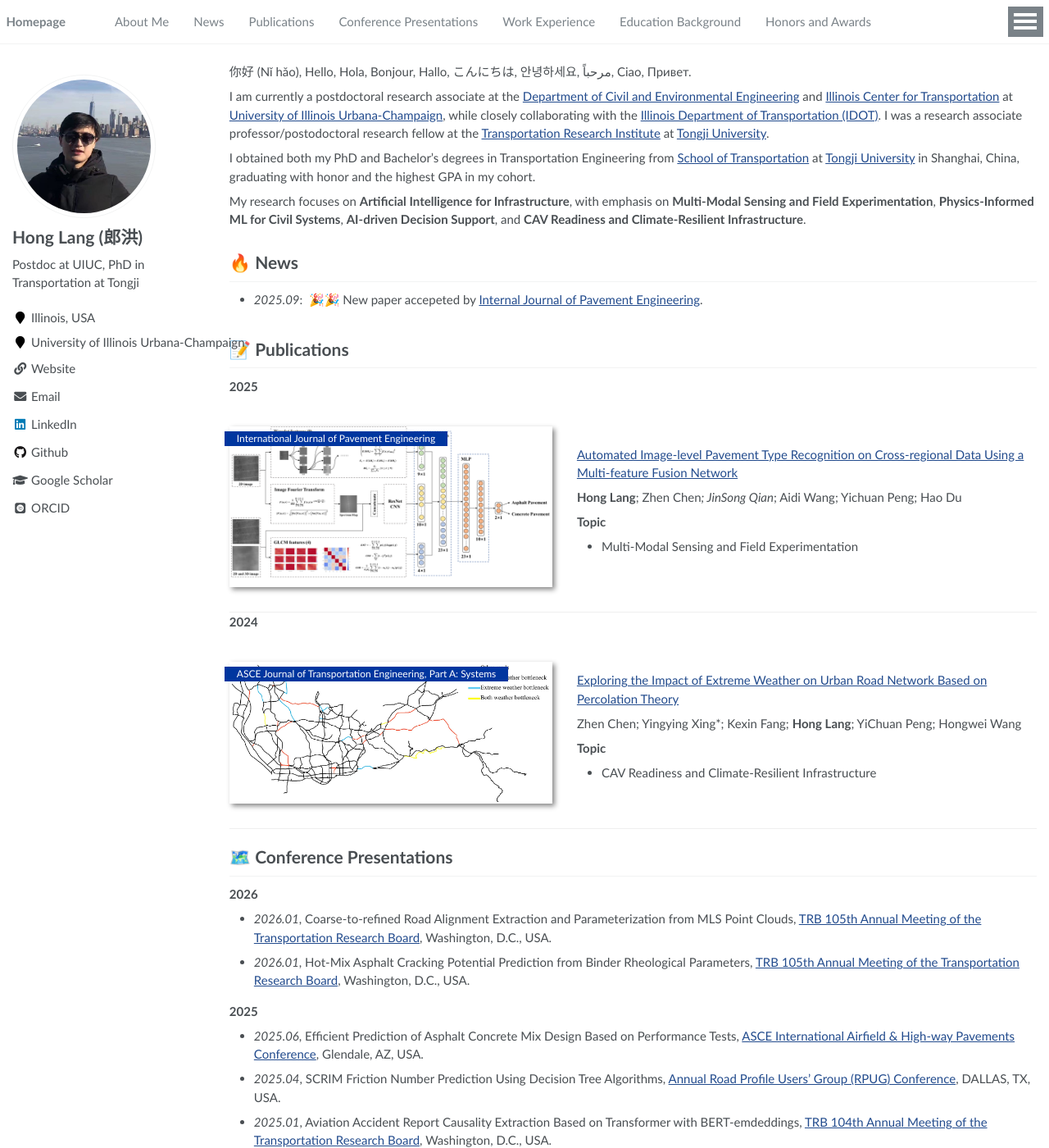
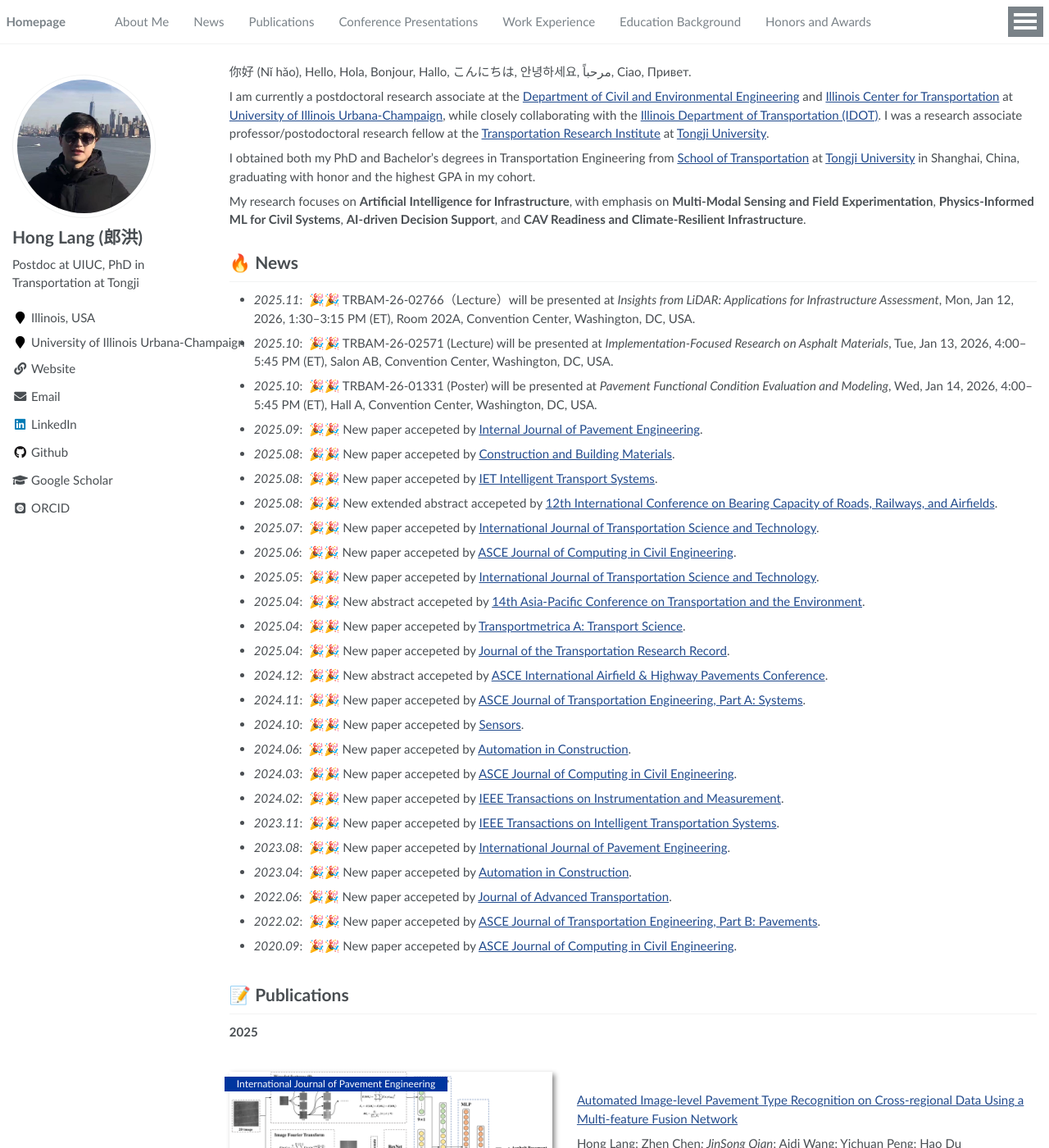
Before and after one commit to IP2RG/honglang, a Jekyll site: the page built from _pages/about.md, in a window 1280 px wide and 1400 px high. Shown: the whole window at 82% size. Built offline with Jekyll 4.4.1, drawn with Linux system fonts in a browser that asks for light colours; some web fonts are replaced; some of the changed text lies outside the part shown.

Commit message:
Revise news and publications for recent updates
Updated news and publications sections with recent achievements and paper acceptances.

```diff
--- a/_pages/about.md
+++ b/_pages/about.md
@@ -27,7 +27,31 @@ My research focuses on **Artificial Intelligence for Infrastructure**, with emph
 
 <span class='anchor' id='-news'></span>
 # 🔥 News
+- *2025.11*: &nbsp;🎉🎉 TRBAM-26-02766（Lecture）will be presented at *Insights from LiDAR: Applications for Infrastructure Assessment*, Mon, Jan 12, 2026, 1:30–3:15 PM (ET), Room 202A, Convention Center, Washington, DC, USA.
+- *2025.10*: &nbsp;🎉🎉 TRBAM-26-02571 (Lecture) will be presented at *Implementation-Focused Research on Asphalt Materials*, Tue, Jan 13, 2026, 4:00–5:45 PM (ET), Salon AB, Convention Center, Washington, DC, USA.
+- *2025.10*: &nbsp;🎉🎉 TRBAM-26-01331 (Poster) will be presented at *Pavement Functional Condition Evaluation and Modeling*, Wed, Jan 14, 2026, 4:00–5:45 PM (ET), Hall A, Convention Center, Washington, DC, USA.
 - *2025.09*: &nbsp;🎉🎉 New paper accepeted by [Internal Journal of Pavement Engineering](https://www.tandfonline.com/journals/gpav20).
+- *2025.08*: &nbsp;🎉🎉 New paper accepeted by [Construction and Building Materials](https://www.sciencedirect.com/journal/construction-and-building-materials).
+- *2025.08*: &nbsp;🎉🎉 New paper accepeted by [IET Intelligent Transport Systems](https://ietresearch.onlinelibrary.wiley.com/journal/17519578).
+- *2025.08*: &nbsp;🎉🎉 New extended abstract accepeted by [12th International Conference on Bearing Capacity of Roads, Railways, and Airfields](https://bcrra.si/).
+- *2025.07*: &nbsp;🎉🎉 New paper accepeted by [International Journal of Transportation Science and Technology](https://www.sciencedirect.com/journal/international-journal-of-transportation-science-and-technology).
+- *2025.06*: &nbsp;🎉🎉 New paper accepeted by [ASCE Journal of Computing in Civil Engineering](https://ascelibrary.org/journal/jccee5).
+- *2025.05*: &nbsp;🎉🎉 New paper accepeted by [International Journal of Transportation Science and Technology](https://www.sciencedirect.com/journal/international-journal-of-transportation-science-and-technology).
+- *2025.04*: &nbsp;🎉🎉 New abstract accepeted by [14th Asia-Pacific Conference on Transportation and the Environment](https://www.pavement.org.sg/event-details-registration/14th-asia-pacific-conference-on-transportation-and-the-environment).
+- *2025.04*: &nbsp;🎉🎉 New paper accepeted by [Transportmetrica A: Transport Science](https://www.tandfonline.com/journals/ttra21).
+- *2025.04*: &nbsp;🎉🎉 New paper accepeted by [Journal of the Transportation Research Record](https://journals.sagepub.com/home/trr).
+- *2024.12*: &nbsp;🎉🎉 New abstract accepeted by [ASCE International Airfield & Highway Pavements Conference](https://www.asce.org/education-and-events/events/meetings/ictd-pavements-2025).
+- *2024.11*: &nbsp;🎉🎉 New paper accepeted by [ASCE Journal of Transportation Engineering, Part A: Systems](https://ascelibrary.org/journal/jtepbs).
+- *2024.10*: &nbsp;🎉🎉 New paper accepeted by [Sensors](https://www.mdpi.com/journal/sensors).
+- *2024.06*: &nbsp;🎉🎉 New paper accepeted by [Automation in Construction](https://www.sciencedirect.com/journal/automation-in-construction).
+- *2024.03*: &nbsp;🎉🎉 New paper accepeted by [ASCE Journal of Computing in Civil Engineering](https://ascelibrary.org/journal/jccee5).
+- *2024.02*: &nbsp;🎉🎉 New paper accepeted by [IEEE Transactions on Instrumentation and Measurement](https://ieeexplore.ieee.org/document/11024188).
+- *2023.11*: &nbsp;🎉🎉 New paper accepeted by [IEEE Transactions on Intelligent Transportation Systems](https://ieeexplore.ieee.org/document/9942714).
+- *2023.08*: &nbsp;🎉🎉 New paper accepeted by [International Journal of Pavement Engineering](https://www.tandfonline.com/journals/gpav20).
+- *2023.04*: &nbsp;🎉🎉 New paper accepeted by [Automation in Construction](https://www.sciencedirect.com/journal/automation-in-construction).
+- *2022.06*: &nbsp;🎉🎉 New paper accepeted by [Journal of Advanced Transportation](https://onlinelibrary.wiley.com/journal/1409).
+- *2022.02*: &nbsp;🎉🎉 New paper accepeted by [ASCE Journal of Transportation Engineering, Part B: Pavements](https://ascelibrary.org/journal/jpeodx).
+- *2020.09*: &nbsp;🎉🎉 New paper accepeted by [ASCE Journal of Computing in Civil Engineering](https://ascelibrary.org/journal/jccee5).
 
 <span class='anchor' id='-publications'></span>
 # 📝 Publications
@@ -38,12 +62,14 @@ My research focuses on **Artificial Intelligence for Infrastructure**, with emph
 
 [Automated Image-level Pavement Type Recognition on Cross-regional Data Using a Multi-feature Fusion Network](https://doi.org/10.1080/10298436.2025.2569612)
 
-**Hong Lang**; Zhen Chen*; JinSong Qian*; Aidi Wang; Yichuan Peng; Hao Du
+Hong Lang; Zhen Chen*; JinSong Qian*; Aidi Wang; Yichuan Peng; Hao Du
 
 **Topic**
 - Multi-Modal Sensing and Field Experimentation
 </div>
 </div>
+
+
 
 **2024**
 <div class='paper-box'><div class='paper-box-image'><div><div class="badge">ASCE Journal of Transportation Engineering, Part A: Systems</div><img src='images/ASCE_Extreme Weather.png' alt="sym" width="100%"></div></div>
@@ -51,7 +77,7 @@ My research focuses on **Artificial Intelligence for Infrastructure**, with emph
 
 [Exploring the Impact of Extreme Weather on Urban Road Network Based on Percolation Theory](https://www.sciencedirect.com/science/article/pii/S092134492400421X)
 
-Zhen Chen; Yingying Xing*; Kexin Fang; **Hong Lang**; YiChuan Peng; Hongwei Wang
+Zhen Chen; Yingying Xing*; Kexin Fang; Hong Lang; YiChuan Peng; Hongwei Wang
 
 **Topic**
 - CAV Readiness and Climate-Resilient Infrastructure
```
Also changed, not shown: other parts of _pages/about.md (+2 -2 lines).
